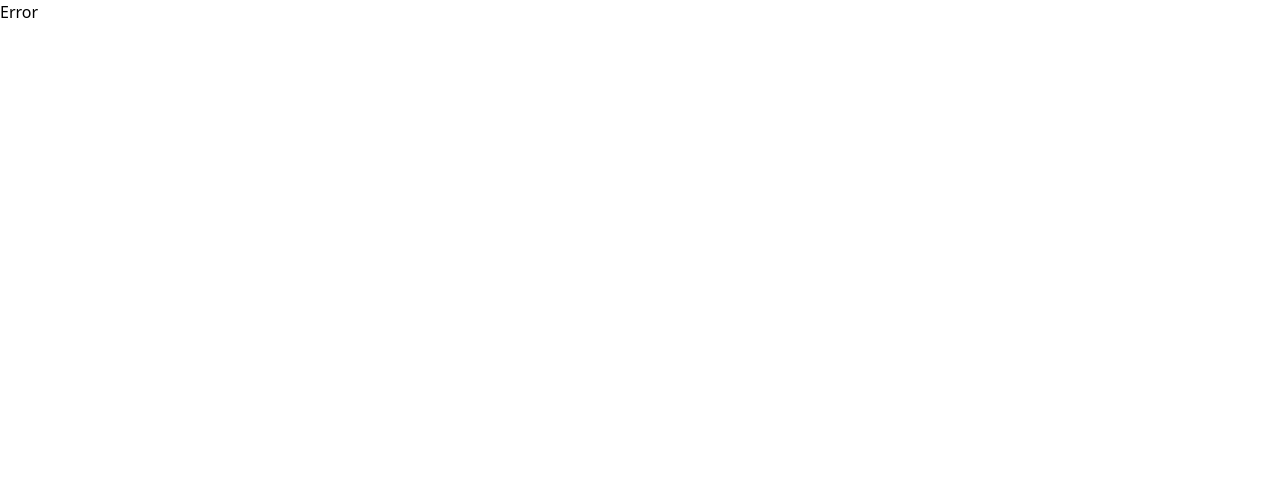
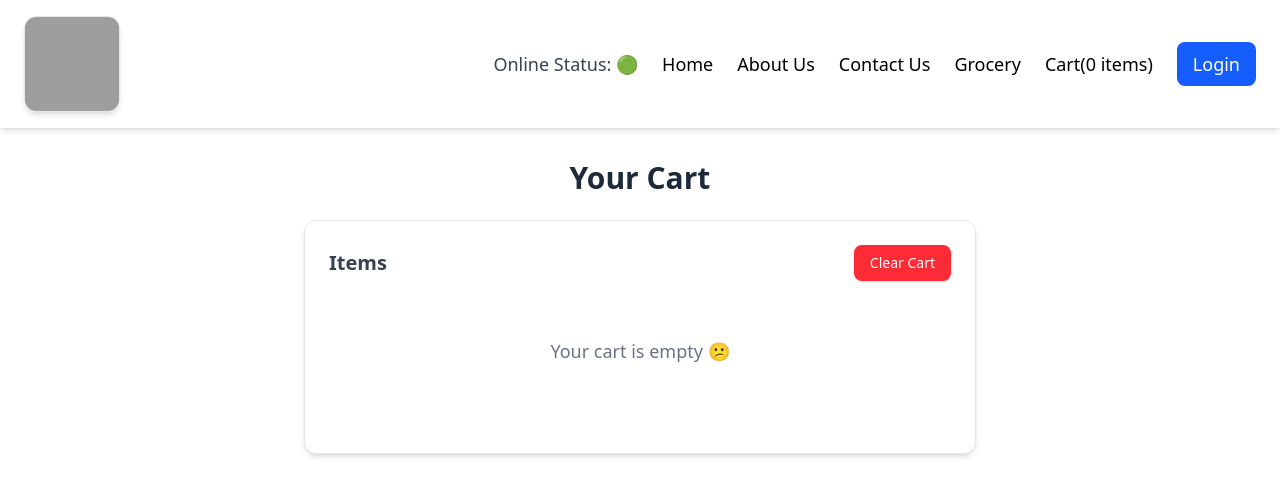
Before and after one commit to DevvrathGiri/FoodDelivery, a React (Vite) app: page /Cart in a window 1280 px wide. Before the commit this address had no page. Shown: the top 496 px of the page. Built offline with nearby package versions, Linux system fonts and the light colour scheme; grey boxes are pictures that could not be loaded.

Commit message:
completed cart functionality

```diff
--- a/src/App.tsx
+++ b/src/App.tsx
@@ -10,6 +10,7 @@ import RestaurantMenu from "./components/RestaurantMenu";
 import { createBrowserRouter, RouterProvider, Outlet } from "react-router-dom";
 import { Provider } from "react-redux";
 import appStore from "./utils/appStore";
+import Cart from "./components/Cart";
 
 
 
@@ -51,6 +52,10 @@ const AppRouter = createBrowserRouter([
         element:<Grocery/>,
       },
       {
+        path:"/Cart",
+        element:<Cart/>,
+      },
+      {
         path:"/RestaurantMenu/:resId",
         element:<RestaurantMenu/>,
       },
--- a/src/components/About.tsx
+++ b/src/components/About.tsx
@@ -1,10 +1,65 @@
-const About = () =>{
-    return(
-        <div>
-            <h1>
-                About Section
-            </h1>
-        </div>
-    )
-}
+const About = () => {
+  return (
+    <div className="max-w-4xl mx-auto px-6 py-10">
+
+      {/* Heading */}
+      <h1 className="text-4xl font-extrabold text-gray-800 mb-6 text-center">
+        About Us
+      </h1>
+
+      {/* Intro Section */}
+      <div className="bg-white p-6 rounded-xl shadow-md border border-gray-200 mb-10">
+        <p className="text-gray-700 text-lg leading-relaxed">
+          Welcome to <span className="font-semibold text-blue-600">The Grill</span>,
+          your go-to destination for delicious meals crafted with love, passion,
+          and authentic flavors. Whether it's a quick bite, a family dinner, or
+          a celebration, we bring you the perfect fusion of taste and comfort.
+        </p>
+      </div>
+
+      {/* Mission Section */}
+      <div className="bg-gray-50 p-6 rounded-xl shadow-sm border mb-10">
+        <h2 className="text-2xl font-bold text-gray-800 mb-3">Our Mission</h2>
+        <p className="text-gray-700 leading-relaxed">
+          At The Grill, our mission is simple —
+          <span className="font-semibold"> serve fresh, high-quality food</span> that
+          leaves you smiling every single time. We source premium ingredients,
+          handpick our recipes, and ensure every dish tells a story.
+        </p>
+      </div>
+
+      {/* Why Choose Us */}
+      <div className="bg-white p-6 rounded-xl shadow-md border border-gray-200 mb-10">
+        <h2 className="text-2xl font-bold text-gray-800 mb-4">Why Choose Us?</h2>
+
+        <ul className="list-disc pl-5 space-y-2 text-gray-700">
+          <li>Freshly prepared meals using premium ingredients</li>
+          <li>Authentic recipes inspired by global and local cuisine</li>
+          <li>Fast delivery & easy ordering experience</li>
+          <li>Excellent customer support and dedicated service</li>
+          <li>Hygienic kitchen and top-notch quality standards</li>
+        </ul>
+      </div>
+
+      {/* Image Banner */}
+      <div className="rounded-xl overflow-hidden shadow-lg mb-10">
+       <img
+          src="https://images.pexels.com/photos/262978/pexels-photo-262978.jpeg"
+          alt="restaurant"
+          className="w-full h-64 object-cover"
+        />
+      </div>
+
+      {/* Closing Note */}
+      <div className="text-center">
+        <p className="text-lg text-gray-700 font-medium">
+          Thank you for choosing <span className="text-blue-600">The Grill</span>.
+          We are delighted to serve you!
+        </p>
+      </div>
+
+    </div>
+  );
+};
+
 export default About;
--- a/src/components/Body.tsx
+++ b/src/components/Body.tsx
@@ -68,13 +68,14 @@ const Body = () => {
   "
   onClick={() => {
     const filtered = allRestaurants.filter((res) =>
-              res.name.toLowerCase().includes(searchText.toLowerCase())
+      res?.info?.name?.toLowerCase().includes(searchText.toLowerCase())
     );
     setFilteredRestaurants(filtered);
   }}
 >
   Search
 </button>
+
 
       <button
   className="
@@ -83,13 +84,14 @@ const Body = () => {
   "
   onClick={() => {
     const filtered = allRestaurants.filter(
-              (res) => Number(res.avgRating) > 4.3
+      (res) => Number(res?.info?.avgRating) > 4.3
     );
     setFilteredRestaurants(filtered);
   }}
 >
   Top Rated ⭐
 </button>
+
       </div>
 
       {/* RESTAURANTS GRID */}
--- a/src/components/Cart.tsx
+++ b/src/components/Cart.tsx
@@ -0,0 +1,47 @@
+import { useDispatch, useSelector } from "react-redux";
+import ItemList from "./ItemList";
+import { clearCart } from "../utils/cartSlice";
+
+const Cart = () => {
+  const cartItems = useSelector((store) => store.cart.items);
+  const dispatch = useDispatch();
+
+  const handleClearCart = () => {
+    dispatch(clearCart());
+  };
+
+  return (
+    <div className="m-4 p-4 flex flex-col items-center">
+
+      {/* Heading */}
+      <h1 className="text-3xl font-bold text-gray-800 mb-6">Your Cart</h1>
+
+      <div className="w-full max-w-2xl bg-white rounded-xl shadow-md p-6 border border-gray-200">
+
+        {/* Clear Cart Button */}
+        <div className="flex justify-between items-center mb-4">
+          <h2 className="text-xl font-semibold text-gray-700">Items</h2>
+
+          <button
+            onClick={handleClearCart}
+            className="px-4 py-2 bg-red-500 text-white text-sm rounded-lg shadow hover:bg-red-600 transition-all"
+          >
+            Clear Cart
+          </button>
+        </div>
+
+        {/* Empty Cart */}
+        {cartItems.length === 0 && (
+          <p className="text-center text-gray-500 py-10 text-lg">
+            Your cart is empty 😕
+          </p>
+        )}
+
+        {/* Cart Items */}
+        <ItemList items={cartItems} />
+      </div>
+    </div>
+  );
+};
+
+export default Cart;
--- a/src/components/Header.tsx
+++ b/src/components/Header.tsx
@@ -19,9 +19,10 @@ const Header = () => {
   <img
     src={LOGO_URL}
     alt="App Logo"
-          className="w-20 h-auto object-contain"
+    className="w-24 h-24 object-cover rounded-xl shadow-md border border-gray-200 hover:scale-105 transition-transform"
   />
 </div>
+
 
       {/* NAV LINKS */}
       <nav>
@@ -32,12 +33,13 @@ const Header = () => {
 
         <li>
   <Link
-              to="/home"
+    to="/"
     className="hover:text-blue-600 transition"
   >
     Home
   </Link>
 </li>
+
 
           <li>
             <Link
--- a/src/components/ItemList.tsx
+++ b/src/components/ItemList.tsx
@@ -1,14 +1,36 @@
+import { useDispatch } from "react-redux";
+import { addItem } from "../utils/cartSlice";
 import { CDN_URL } from "../utils/constants";
+import { useState } from "react";
 
 const ItemList = ({ items }) => {
+  const dispatch = useDispatch();
+
+  // 👉 Track which items are added
+  const [addedItems, setAddedItems] = useState({});
+
+  const handleAddItem = (item) => {
+    const info = item?.card?.info || item;
+
+    dispatch(addItem(item)); // your existing logic ❗ NOT touched
+
+    // update UI only
+    setAddedItems((prev) => ({
+      ...prev,
+      [info?.id]: true,
+    }));
+  };
+
   return (
     <div className="flex flex-col gap-3 py-3">
-      {items?.map((item) => {
-        const info = item?.card?.info;
+      {items?.map((item, index) => {
+        const info = item?.card?.info || item;
+
+        const isAdded = addedItems[info?.id]; // check status
 
         return (
           <div
-            key={info?.id}
+            key={info?.id || index}
             className="bg-white border border-gray-200 rounded-xl p-4 shadow-sm hover:shadow-md transition-all"
           >
             <div className="flex justify-between items-start gap-4">
@@ -33,17 +55,23 @@ const ItemList = ({ items }) => {
               {/* RIGHT SIDE — IMAGE + BUTTON */}
               <div className="relative">
 
-                <img
-                  src={CDN_URL + info?.imageId}
-                  alt={info?.name}
-                  className="w-24 h-24 object-cover rounded-lg"
-                />
+                {info?.imageId && (
+                  <img
+                    src={CDN_URL + info.imageId}
+                    alt={info?.name}
+                    className="w-24 h-24 object-cover rounded-lg"
+                  />
+                )}
 
-                {/* Button positioned on image */}
+                {/* 👉 Toggle Button */}
                 <button
-                  className="absolute -bottom-2 left-1/2 -translate-x-1/2 px-3 py-1 rounded-lg bg-black text-white shadow-lg text-xs"
+                  className={`absolute -bottom-2 left-1/2 -translate-x-1/2 px-3 py-1 rounded-lg shadow-lg text-xs
+                    ${isAdded ? "bg-green-600 text-white" : "bg-black text-white"}
+                  `}
+                  onClick={() => handleAddItem(item)}
+                  disabled={isAdded} // optional (prevents double-add)
                 >
-                  Add+
+                  {isAdded ? "Added ✓" : "Add+"}
                 </button>
               </div>
 
--- a/src/utils/cartSlice.tsx
+++ b/src/utils/cartSlice.tsx
@@ -9,7 +9,7 @@ interface CartState {
 }
 
 const initialState: CartState = {
-  items: ["buregr","pizza"],
+  items: [],
 };
 
 const cartSlice = createSlice({
--- a/src/utils/constants.tsx
+++ b/src/utils/constants.tsx
@@ -1,5 +1,5 @@
 export const CDN_URL = "https://media-assets.swiggy.com/swiggy/image/upload/";
 export const LOGO_URL =
-  'https://png.pngtree.com/png-vector/20230217/ourmid/pngtree-food-logo-design-for-restaurant-and-business-png-image_6604922.png';
+  'https://mir-s3-cdn-cf.behance.net/project_modules/1400_opt_1/4293d8110142211.5fe4b63868448.jpg';
 export const MENU_API =
   "https://foodfire.onrender.com/api/menu?page-type=REGULAR_MENU&complete-menu=true&lat=21.1702401&lng=72.83106070000001&&submitAction=ENTER&restaurantId=";
```
Lines whose indentation alone changed are shown as unchanged.
